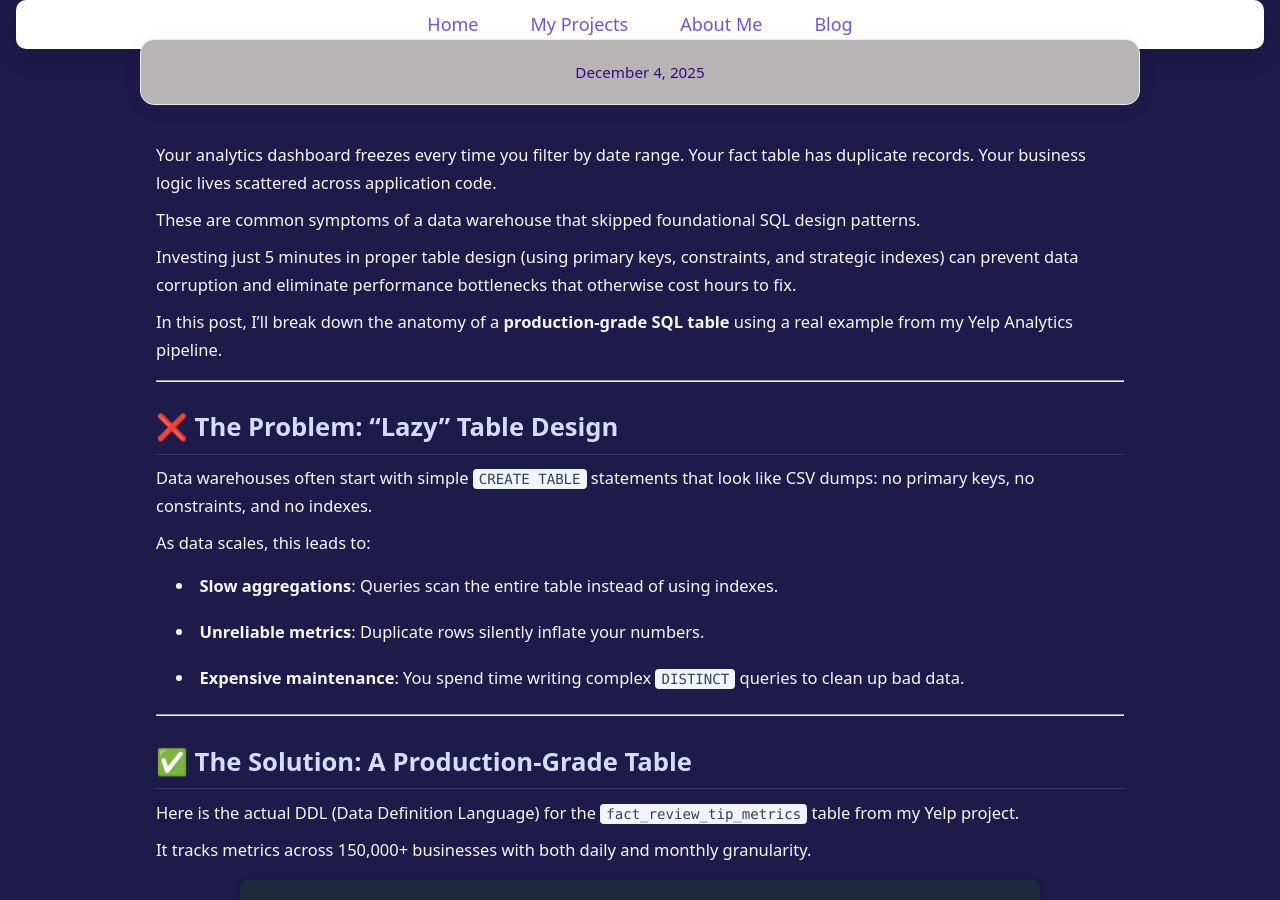
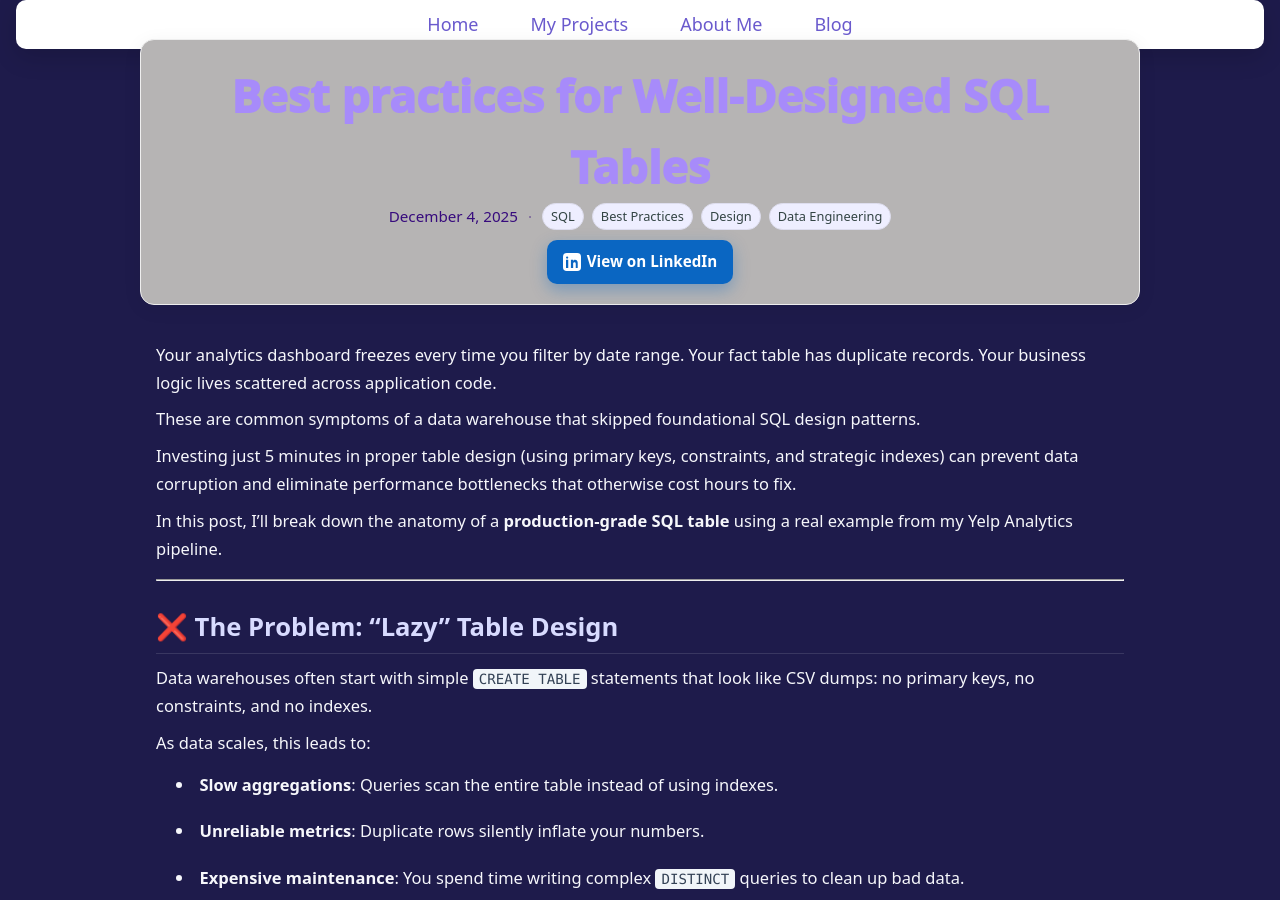
Before and after one commit to aurelpow/portofolio-website, a Jekyll site: the page built from _posts/2025-12-04-sql-table-design.md, in a window 1280 px wide and 900 px high. Built offline with Jekyll 4.4.1, drawn with Linux system fonts in a browser that asks for light colours; our own code applies the rules of GitHub Pages for plain Markdown files; some of the changed lines change nothing that is shown.

Commit message:
fix label links

```diff
--- a/_posts/2025-12-04-sql-table-design.md
+++ b/_posts/2025-12-04-sql-table-design.md
@@ -3,12 +3,8 @@ layout: post
 title: "Best practices for Well-Designed SQL Tables"
 date: 2025-12-04
 links:
-  - label: "View post on LinkedIn"
-<<<<<<< HEAD
+  - label: "View on LinkedIn"
     url: "https://www.linkedin.com/posts/aur%C3%A9lien-darracq_dataengineering-sql-queryoptmization-activity-7402352455813992449-VtLg?utm_source=share&utm_medium=member_desktop&rcm=ACoAACj8uyMBzeRBxlTvSvVLQzWamr35ArYrhHE"
-=======
-    url: "TBD"
->>>>>>> 352412e96cc547fbf0f50b254c24349e7d2b9525
     kind: linkedin
 tags: [SQL, Best Practices, Design, Data Engineering]
 ---
```
